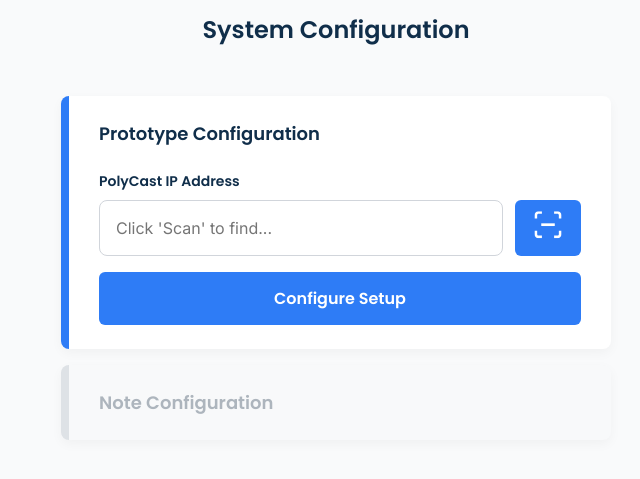
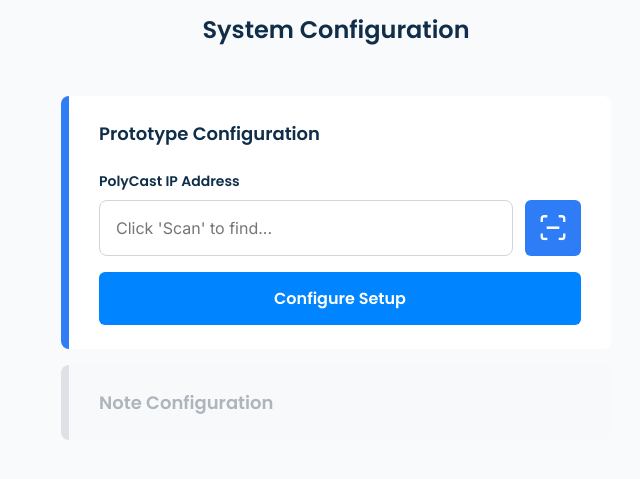
Before and after one commit to LEGENDFVRYz/polycast-thesis, a Flask app: page /admin in a window 1280 px wide. Shown: the part 151-630 px from the top of the page, without its empty margins (304-944 px from the left). Run offline with Flask 3, Linux system fonts and the light colour scheme; the visitor is signed in with stand-in values (Sample User, id 1); data that the repository does not hold is empty.

Commit message:
style(admin): secondary button styling

```diff
--- a/app/static/css/admin.css
+++ b/app/static/css/admin.css
@@ -61,7 +61,7 @@
                 transition: background-color 0.2s ease, opacity 0.2s ease;
 
                 &.btn-primary {
-                    background-color: #2E7CF6;
+                    background-color: #0084FF;
                     color: white;
 
                     &:hover {
@@ -72,8 +72,20 @@
                 &.btn-secondary {
                     background-color: #2E7CF6;
                     color: white;
-                    padding: 10px 18px;
+                    /* padding: 10px 18px; */
                     font-size: 14px;
+
+                    display: flex;
+                    align-items: center;
+                    justify-content: center;
+
+                    width: 4em;
+                    aspect-ratio: 1 / 1;
+
+                    img {
+                        width: 2em;
+                        height: 2em;
+                    }
 
                     &:hover {
                         background-color: #0b5ed7;
@@ -139,10 +151,11 @@
         /* --- Cards & Display --- */
         .config-card {
             background-color: #FFFFFF;
+            padding: 24px 30px;
+            /* box-shadow: 0 4px 12px rgba(0, 0, 0, 0.04); */
             border-radius: 8px;
-            padding: 24px 30px;
-            box-shadow: 0 4px 12px rgba(0, 0, 0, 0.04);
             border-left: 8px solid #2E7CF6;
+            border: px solid #ABBAD3;
 
             /* Disabled style */
             &.disabled {
@@ -157,14 +170,21 @@
 
             /* Success style */
             &.success {
-                box-shadow: 0 4px 12px rgba(0, 0, 0, 0.04);
-                border-left: 6px solid #198754;
+                /* box-shadow: 0 4px 12px rgba(0, 0, 0, 0.04); */
+                border-left: 0.5em solid #22BC31;
             }
 
             h2 {
                 font-size: 18px;
                 font-weight: 500;
                 color: #102E4A;
+            }
+
+            p {
+                font-family: 'Inter';
+                font-weight: 400;
+                padding-top: 0.5em;
+                padding-bottom: 0;
             }
         }
 
--- a/app/templates/admin.html
+++ b/app/templates/admin.html
@@ -54,6 +54,11 @@
                             <button class="btn btn-primary btn-full" id="configure-btn" type="submit">Configure Setup</button>
                         </form>
                     {% endif %}
+
+                    <!-- Phase 1: After Successful connection -->
+                    {%if current_status in ['CONFIGURED', 'HOSTING'] %}
+                        <p>Connected: {{prototype_ip}}</p>
+                    {% endif %}
                 </section>
 
                 <!-- Phase 2 -->
@@ -78,7 +83,9 @@
                                             <option value="{{ g.name }}">{{ g.name }}</option>
                                         {% endfor %}
                                     </select>
-        <button type="button" class="btn btn-secondary toggle-input" data-target="folder-name">New</button>
+                                    <button type="button" class="btn btn-secondary toggle-input" data-target="folder-name">
+                                        <img id="g-input-icon" src="{{ url_for('static', filename='images/icons/plus.svg') }}" alt="Scan" width=21>
+                                    </button>
                                 </div>
                             </div>
 
@@ -88,7 +95,9 @@
                                     <select id="session-name" name="session_name">
                                         <!-- <option value="">-- Select a Session --</option> -->
                                     </select>
-        <button type="button" class="btn btn-secondary toggle-input" data-target="session-name">New</button>
+                                    <button type="button" class="btn btn-secondary toggle-input" data-target="session-name">
+                                        <img id="s-input-icon" src="{{ url_for('static', filename='images/icons/plus.svg') }}" alt="Scan" width=21>
+                                    </button>
                                 </div>
                             </div>
 
@@ -223,9 +232,6 @@ document.addEventListener('DOMContentLoaded', () => {
     });
     </script>
 
-
-
-
     <!-- SIMPLIFIED COMBO BOX SCRIPT -->
     <script>
         const GALLERY_OPTIONS = {{ gallery_data | tojson }};
@@ -237,6 +243,7 @@ document.addEventListener('DOMContentLoaded', () => {
                 const targetId = button.getAttribute('data-target');
                 const container = button.parentElement;
                 const currentElement = container.querySelector(`#${targetId}`);
+                const icon = button.querySelector('img'); // get the icon inside the clicked button
 
                 // --- Toggle select → input ---
                 if (currentElement.tagName.toLowerCase() === 'select') {
@@ -245,9 +252,14 @@ document.addEventListener('DOMContentLoaded', () => {
                     input.id = targetId;
                     input.name = currentElement.name;
                     input.className = currentElement.className;
-                    input.placeholder = 'Enter new folder name...';
+                    input.placeholder = targetId === 'folder-name'
+                        ? 'Enter New Gallery Name...'
+                        : 'Enter New Session Name...';
                     container.replaceChild(input, currentElement);
-                    button.textContent = 'Cancel';
+
+                    // Change icon to "cancel" or "chevron" (toggle)
+                    icon.src = '/static/images/icons/chevron-down.svg';
+                    icon.alt = 'Cancel';
                     return;
                 }
 
@@ -257,32 +269,80 @@ document.addEventListener('DOMContentLoaded', () => {
                 select.name = currentElement.name;
                 select.className = currentElement.className;
 
-                // Add placeholder
+                // Add placeholder option
                 const defaultOption = document.createElement('option');
                 defaultOption.value = '';
-                defaultOption.textContent = '-- Select an option --';
+                defaultOption.textContent = targetId === 'folder-name'
+                    ? 'Select Existing Gallery...'
+                    : 'Select Existing Session...';
                 select.appendChild(defaultOption);
 
-                // ✅ Populate only for folder-name
+                // Populate options for gallery only
                 if (targetId === 'folder-name' && Array.isArray(GALLERY_OPTIONS)) {
-
-                    // --- ADJUSTMENT HERE ---
-                    // Instead of 'name', we now iterate over 'gallery' objects
                     GALLERY_OPTIONS.forEach(gallery => {
                         const opt = document.createElement('option');
-                        // Get the name property from the gallery object
                         opt.value = gallery.name;
                         opt.textContent = gallery.name;
                         select.appendChild(opt);
                     });
-                    // --- END OF ADJUSTMENT ---
                 }
 
                 container.replaceChild(select, currentElement);
-                button.textContent = 'New';
+
+                // Change icon back to "plus"
+                icon.src = '/static/images/icons/plus.svg';
+                icon.alt = 'Add';
             });
         });
     </script>
+
+    <script>
+        document.addEventListener("DOMContentLoaded", () => {
+            const folderSelect = document.getElementById("folder-name");
+            const sessionSelect = document.getElementById("session-name");
+
+            async function loadSessions(galleryName) {
+                // Clear old sessions
+                sessionSelect.innerHTML = "";
+
+                try {
+                    const response = await fetch(`/api/gallery/${encodeURIComponent(galleryName)}/sessions`);
+                    const data = await response.json();
+
+                    if (data.sessions && data.sessions.length > 0) {
+                        data.sessions.forEach(s => {
+                            const opt = document.createElement("option");
+                            opt.value = s;
+                            opt.textContent = s;
+                            sessionSelect.appendChild(opt);
+                        });
+                    } else {
+                        const opt = document.createElement("option");
+                        opt.value = "";
+                        opt.textContent = "-- No Sessions Found --";
+                        sessionSelect.appendChild(opt);
+                    }
+                } catch (err) {
+                    console.error("Error fetching sessions:", err);
+                    const opt = document.createElement("option");
+                    opt.value = "";
+                    opt.textContent = "-- Error Loading Sessions --";
+                    sessionSelect.appendChild(opt);
+                }
+            }
+
+            // Initial load (if a gallery is pre-selected)
+            if (folderSelect.value) {
+                loadSessions(folderSelect.value);
+            }
+
+            // Watch for gallery changes
+            folderSelect.addEventListener("change", (e) => {
+                loadSessions(e.target.value);
+            });
+        });
+    </script>
+
 
     <!-- MODALS SCRIPT -->
     <script src="{{ url_for('static', filename='js/modal.js') }}"></script>
@@ -333,53 +393,4 @@ document.addEventListener('DOMContentLoaded', () => {
         });
     </script>
 
-
-
-
-    <script>
-document.addEventListener("DOMContentLoaded", () => {
-    const folderSelect = document.getElementById("folder-name");
-    const sessionSelect = document.getElementById("session-name");
-
-    async function loadSessions(galleryName) {
-        // Clear old sessions
-        sessionSelect.innerHTML = "";
-
-        try {
-            const response = await fetch(`/api/gallery/${encodeURIComponent(galleryName)}/sessions`);
-            const data = await response.json();
-
-            if (data.sessions && data.sessions.length > 0) {
-                data.sessions.forEach(s => {
-                    const opt = document.createElement("option");
-                    opt.value = s;
-                    opt.textContent = s;
-                    sessionSelect.appendChild(opt);
-                });
-            } else {
-                const opt = document.createElement("option");
-                opt.value = "";
-                opt.textContent = "-- No Sessions Found --";
-                sessionSelect.appendChild(opt);
-            }
-        } catch (err) {
-            console.error("Error fetching sessions:", err);
-            const opt = document.createElement("option");
-            opt.value = "";
-            opt.textContent = "-- Error Loading Sessions --";
-            sessionSelect.appendChild(opt);
-        }
-    }
-
-    // Initial load (if a gallery is pre-selected)
-    if (folderSelect.value) {
-        loadSessions(folderSelect.value);
-    }
-
-    // Watch for gallery changes
-    folderSelect.addEventListener("change", (e) => {
-        loadSessions(e.target.value);
-    });
-});
-</script>
 {% endblock %}
```
Also changed, not shown: app/static/images/icons/chevron-down.svg (added), app/static/images/icons/plus.svg (added). Lines whose indentation alone changed are shown as unchanged.
